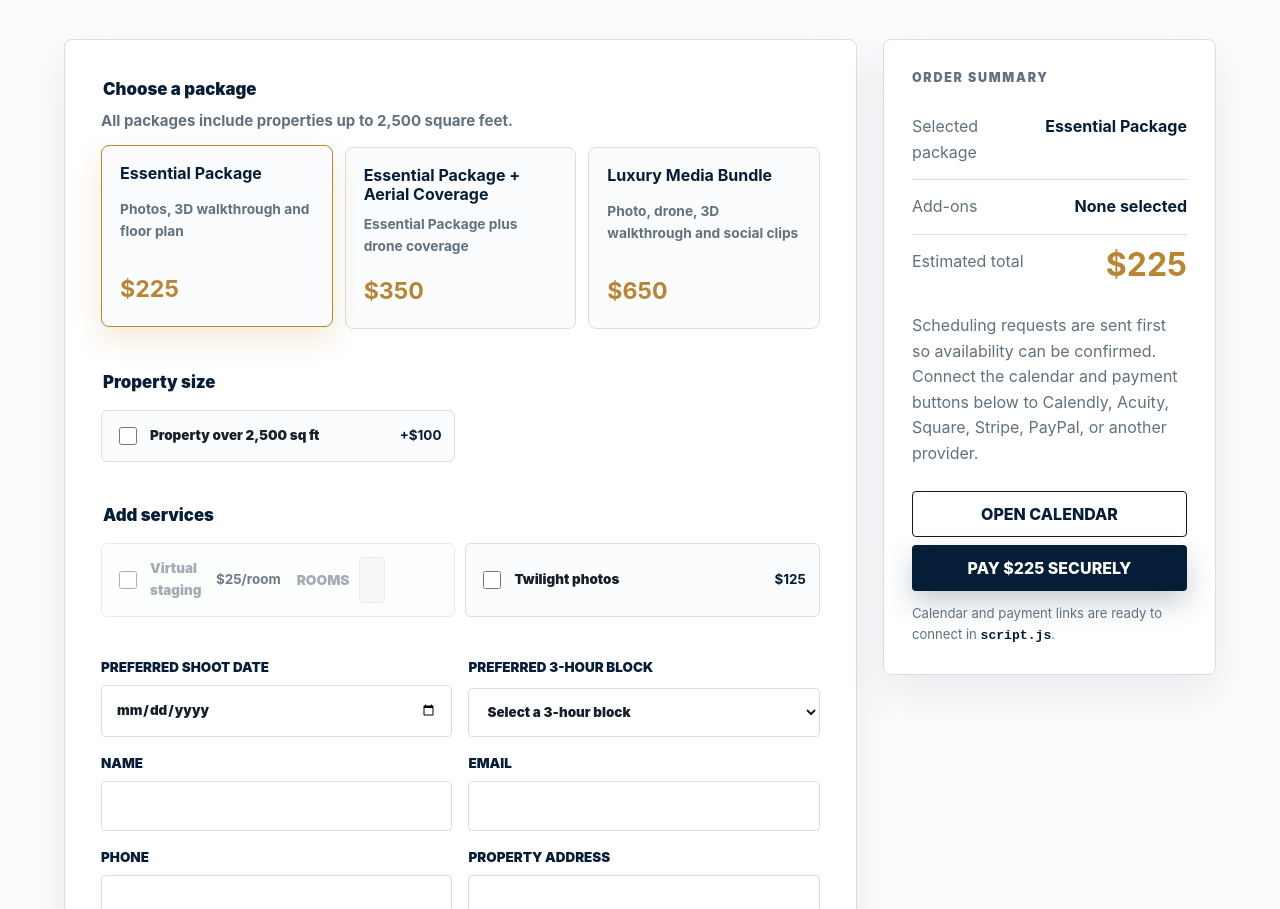
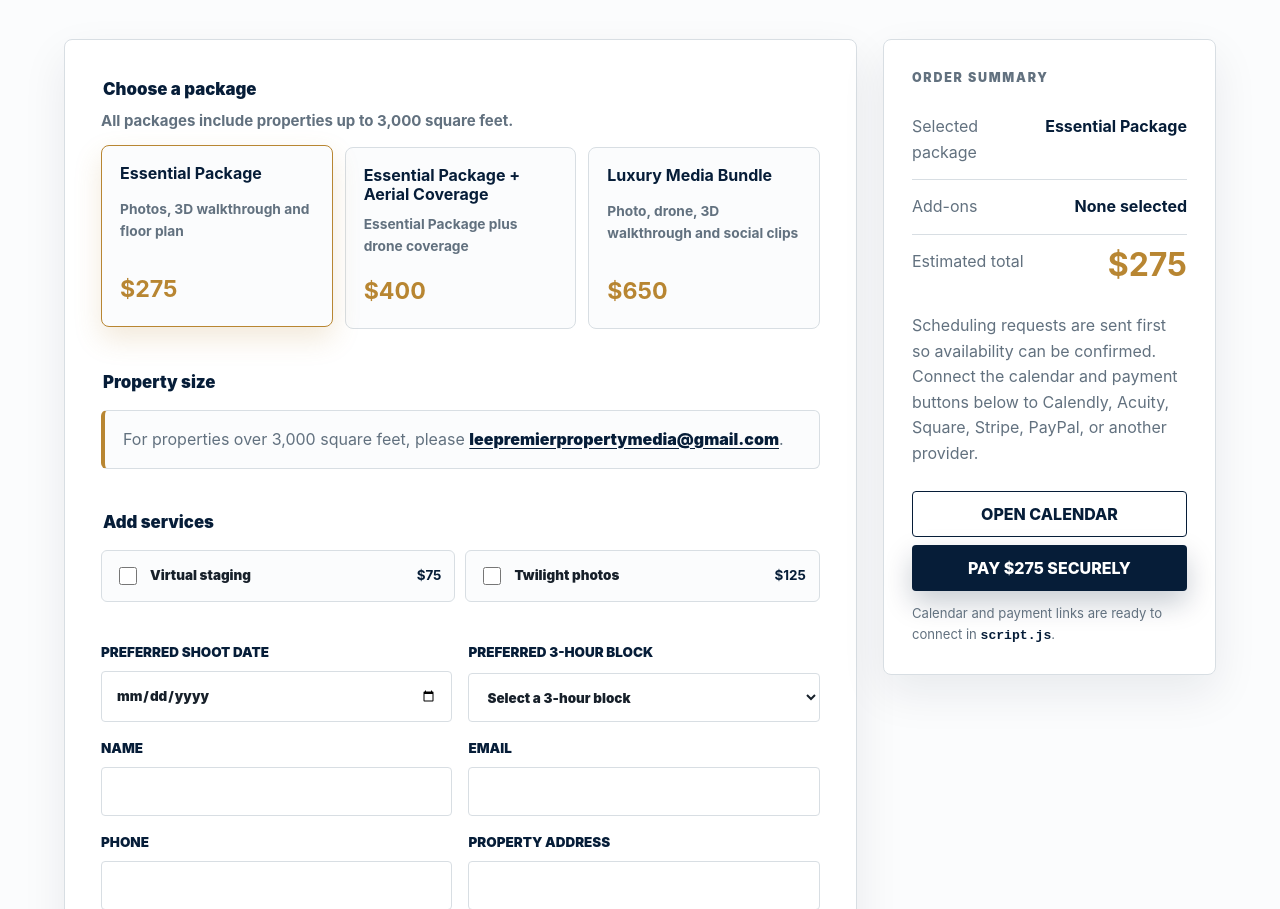
Before and after one commit to morganreedpublishing/lee-premier-property-media, a website: page index.html in a window 1280 px wide. Shown: the part 5878-6787 px from the top of the page. Drawn offline with Linux system fonts and the light colour scheme; a script that the page names is missing.

Commit message:
Update package pricing and property quote rule

```diff
--- a/index.html
+++ b/index.html
@@ -280,22 +280,22 @@
           <form class="booking-form" id="booking-form">
             <fieldset>
               <legend>Choose a package</legend>
-              <p class="fieldset-note">All packages include properties up to 2,500 square feet.</p>
+              <p class="fieldset-note">All packages include properties up to 3,000 square feet.</p>
               <div class="package-grid">
                 <label class="package-option">
-                  <input type="radio" name="package" value="Essential Package" data-price="225" checked />
+                  <input type="radio" name="package" value="Essential Package" data-price="275" checked />
                   <span>
                     <strong>Essential Package</strong>
                     <small>Photos, 3D walkthrough and floor plan</small>
-                    <b>$225</b>
+                    <b>$275</b>
                   </span>
                 </label>
                 <label class="package-option">
-                  <input type="radio" name="package" value="Essential Package + Aerial Coverage" data-price="350" />
+                  <input type="radio" name="package" value="Essential Package + Aerial Coverage" data-price="400" />
                   <span>
                     <strong>Essential Package + Aerial Coverage</strong>
                     <small>Essential Package plus drone coverage</small>
-                    <b>$350</b>
+                    <b>$400</b>
                   </span>
                 </label>
                 <label class="package-option">
@@ -311,29 +311,16 @@
 
             <fieldset>
               <legend>Property size</legend>
-              <div class="addon-grid">
-                <label>
-                  <input type="checkbox" name="addons" value="Property over 2,500 sq ft" data-price="100" />
-                  Property over 2,500 sq ft
-                  <b>+$100</b>
-                </label>
-              </div>
+              <p class="quote-note">
+                For properties over 3,000 square feet, please
+                <a href="mailto:leepremierpropertymedia@gmail.com?subject=Quote%20Request%20for%20Property%20Over%203000%20Sq%20Ft">request a quote</a>.
+              </p>
             </fieldset>
 
             <fieldset>
               <legend>Add services</legend>
               <div class="addon-grid">
-                <label class="addon-with-qty">
-                  <span>
-                    <input type="checkbox" name="addons" value="Virtual staging" data-price="25" />
-                    Virtual staging
-                    <b>$25/room</b>
-                  </span>
-                  <span class="qty-control">
-                    Rooms
-                    <input type="text" name="virtualStagingRooms" value="1" inputmode="numeric" pattern="[0-9]*" disabled />
-                  </span>
-                </label>
+                <label><input type="checkbox" name="addons" value="Virtual staging" data-price="75" /> Virtual staging <b>$75</b></label>
                 <label><input type="checkbox" name="addons" value="Twilight photos" data-price="125" /> Twilight photos <b>$125</b></label>
               </div>
             </fieldset>
@@ -391,7 +378,7 @@
             </div>
             <div class="summary-total">
               <span>Estimated total</span>
-              <strong id="summary-total">$225</strong>
+              <strong id="summary-total">$275</strong>
             </div>
             <p>
               Scheduling requests are sent first so availability can be confirmed. Connect the calendar and payment
--- a/script.js
+++ b/script.js
@@ -29,16 +29,12 @@ const money = new Intl.NumberFormat("en-US", {
 function getBookingSelection() {
   const selectedPackage = bookingForm?.querySelector('input[name="package"]:checked');
   const selectedAddons = [...(bookingForm?.querySelectorAll('input[name="addons"]:checked') || [])];
-  const virtualStagingRooms = Math.min(
-    20,
-    Math.max(1, Number.parseInt(bookingForm?.querySelector('input[name="virtualStagingRooms"]')?.value || "1", 10) || 1),
-  );
   const packageName = selectedPackage?.value || "Essential Package";
   const packagePrice = Number(selectedPackage?.dataset.price || 0);
   const addons = selectedAddons.map((addon) => ({
     name: addon.value,
     price: Number(addon.dataset.price || 0),
-    quantity: addon.value === "Virtual staging" ? Math.max(1, virtualStagingRooms) : 1,
+    quantity: 1,
   }));
   const total = addons.reduce((sum, addon) => sum + addon.price * addon.quantity, packagePrice);
 
@@ -47,13 +43,6 @@ function getBookingSelection() {
 
 function updateSummary() {
   if (!bookingForm) return;
-
-  const virtualStagingAddon = bookingForm.querySelector('input[name="addons"][value="Virtual staging"]');
-  const virtualStagingRooms = bookingForm.querySelector('input[name="virtualStagingRooms"]');
-
-  if (virtualStagingRooms && virtualStagingAddon) {
-    virtualStagingRooms.disabled = !virtualStagingAddon.checked;
-  }
 
   const { addons, packageName, total } = getBookingSelection();
   summaryPackage.textContent = packageName;
@@ -171,11 +160,6 @@ loadCalendlyEmbed();
 
 bookingForm?.addEventListener("change", updateSummary);
 
-bookingForm?.querySelector('input[name="virtualStagingRooms"]')?.addEventListener("input", (event) => {
-  event.target.value = event.target.value.replace(/\D/g, "").slice(0, 2);
-  updateSummary();
-});
-
 bookingForm?.addEventListener("submit", (event) => {
   event.preventDefault();
   const formData = new FormData(bookingForm);
--- a/styles.css
+++ b/styles.css
@@ -749,45 +749,6 @@ legend {
   text-transform: none;
 }
 
-.addon-grid .addon-with-qty {
-  grid-template-columns: minmax(0, 1fr) minmax(132px, auto);
-  gap: 16px;
-}
-
-.addon-with-qty > span:first-child {
-  display: grid;
-  grid-template-columns: auto 1fr auto;
-  align-items: center;
-  gap: 10px;
-}
-
-.qty-control {
-  display: grid;
-  grid-template-columns: auto 82px;
-  align-items: center;
-  gap: 10px;
-  color: var(--muted);
-  font-size: 0.86rem;
-  font-weight: 900;
-  text-transform: uppercase;
-}
-
-.qty-control input {
-  width: 82px;
-  min-height: 46px;
-  padding: 10px 12px;
-  color: var(--navy);
-  font-size: 1rem;
-  font-weight: 900;
-  text-align: center;
-  opacity: 1;
-}
-
-.qty-control input:disabled {
-  color: var(--muted);
-  background: #eef2f5;
-}
-
 .addon-grid input {
   width: 18px;
   height: 18px;
@@ -801,6 +762,23 @@ legend {
 .addon-grid label:has(input:disabled) {
   color: var(--muted);
   opacity: 0.58;
+}
+
+.quote-note {
+  margin: 0;
+  padding: 16px 18px;
+  border: 1px solid var(--line);
+  border-left: 4px solid var(--gold);
+  border-radius: 6px;
+  color: var(--muted);
+  background: #fbfcfd;
+}
+
+.quote-note a {
+  color: var(--navy);
+  font-weight: 900;
+  text-decoration: underline;
+  text-underline-offset: 3px;
 }
 
 .form-grid {
@@ -1077,17 +1055,6 @@ footer div {
     width: 100%;
   }
 
-  .addon-grid .addon-with-qty,
-  .addon-with-qty > span:first-child,
-  .qty-control {
-    grid-template-columns: 1fr;
-  }
-
-  .qty-control input {
-    width: 100%;
-    max-width: none;
-  }
-
   footer div {
     flex-wrap: wrap;
   }
```
Also changed, not shown: PAYMENT_SETUP.txt (+5 -5 lines), netlify/functions/create-checkout-session.js (+4 -6 lines).
